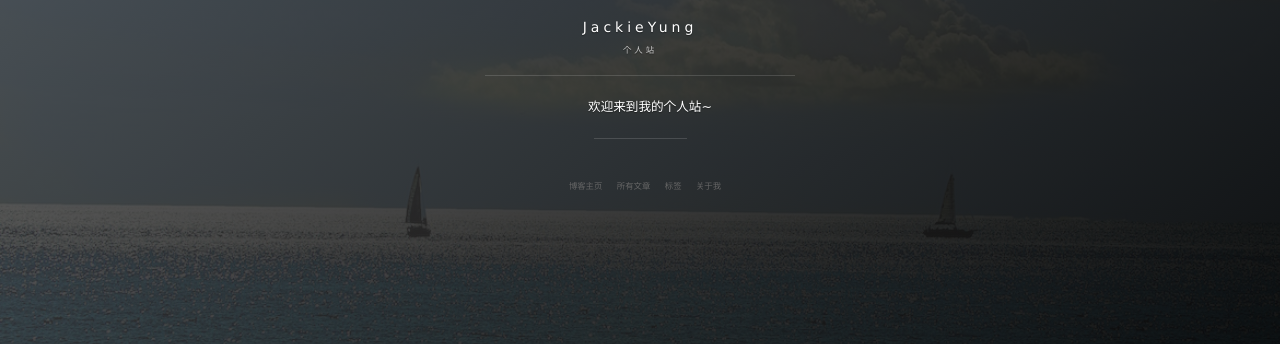
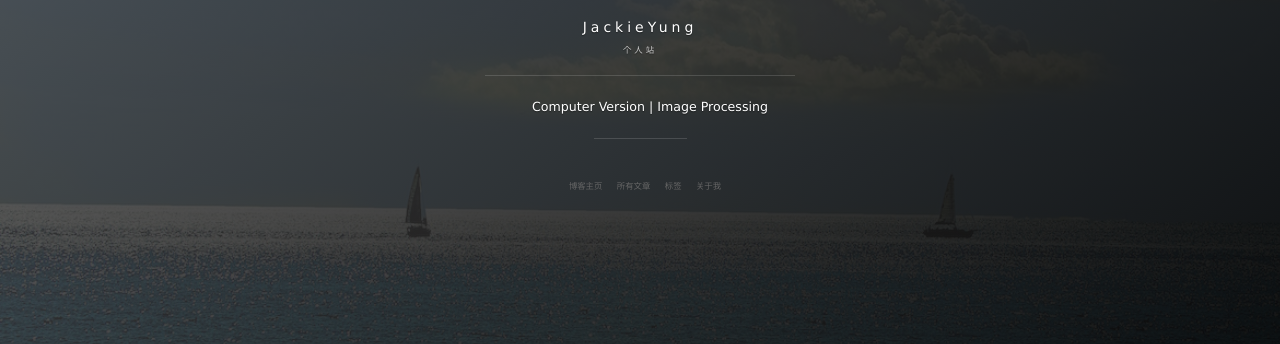
Before and after one commit to jackieyung/jackieyung.github.io, a Jekyll site: the page built from index.html, in a window 1280 px wide. Shown: the part 409-753 px from the top of the page. Built offline with Jekyll 4.4.1, drawn with Linux system fonts in a browser that asks for light colours; nearby versions of some CDN libraries; the list of posts is cut into pages by our own code; comment, search, counter and statistics services are not loaded; some of the changed text lies outside the part shown.

Commit message:
modify own message

```diff
--- a/_config.yml
+++ b/_config.yml
@@ -1,9 +1,9 @@
 # Basic
 title: JackieYung
 subtitle: 个人站
-description: 欢迎来到我的个人站~
+description: Computer Version | Image Processing
 # 头像里面的标题
-avatarTitle: leopardpan
+avatarTitle: JackieYung
 # 头像里面的描述
 avatarDesc: 计算机视觉／图像处理
 url: "http://jackieyung.github.io"
--- a/_includes/footer.html
+++ b/_includes/footer.html
@@ -69,12 +69,7 @@
 
         <div class = "footer_div">
            <p class="copyright text-muted">
-            Copyright &copy; {{ site.title }} {{ site.time | date: '%Y' }} Theme by <a href="http://baixin.io/">leopardpan</a> |
-            <iframe
-                style="margin-left: 2px; margin-bottom:-5px;"
-                frameborder="0" scrolling="0" width="91px" height="20px"
-                src="https://ghbtns.com/github-btn.html?user=leopardpan&repo=leopardpan.github.io&type=star&count=true" >
-            </iframe>
+            Copyright &copy; {{ site.title }} {{ site.time | date: '%Y' }} Theme by <a href="http://baixin.io/">leopardpan</a>
             </p>
         	<div align="right">
     			<link rel="stylesheet" href="//cdn.bootcss.com/font-awesome/4.3.0/css/font-awesome.min.css">
```
